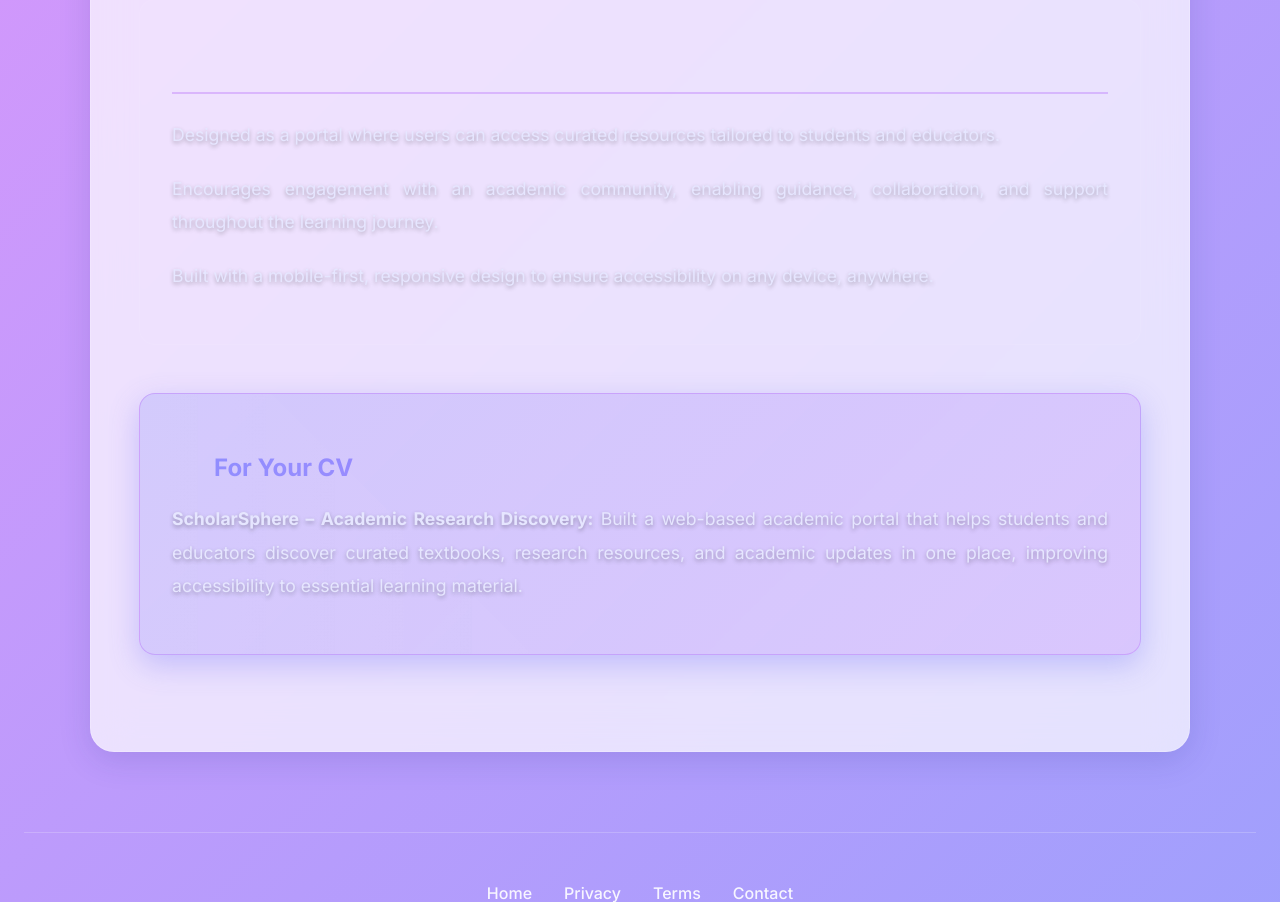
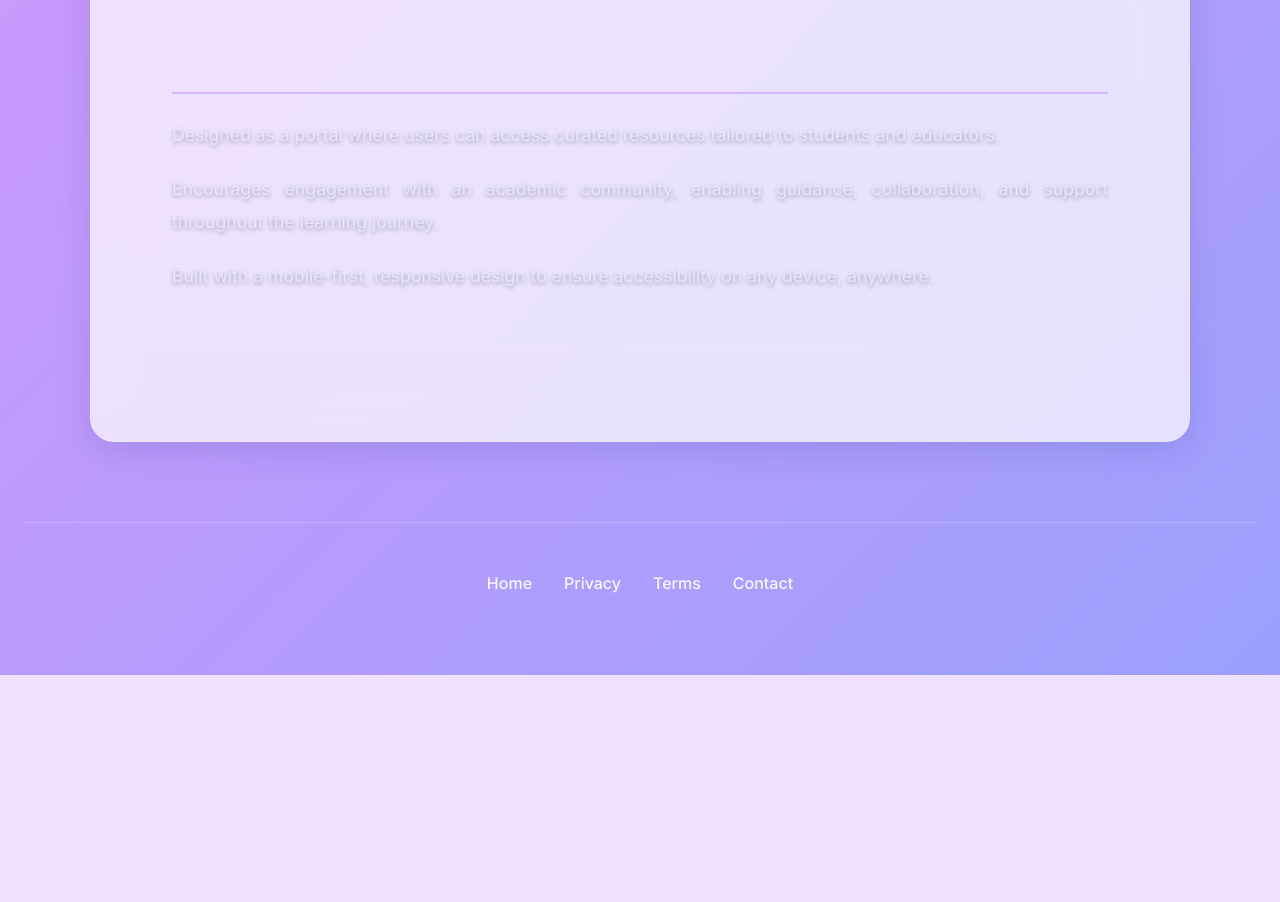
Before and after one commit to Shekhar18oct/Ai-searchEngine, a Flask app: page /about in a window 1280 px wide. Shown: the part 1436-2338 px from the top of the page. After the commit the page ends 2111 px from the top, so only its background shows below. Run offline with Flask 3, Linux system fonts and the light colour scheme; parts of the project's set-up code (start-up, migrations or seed data) failed here and were passed over.

Commit message:
Remove CV section from About page

```diff
--- a/src/templates/about.html
+++ b/src/templates/about.html
@@ -51,11 +51,6 @@
                 <p>Encourages engagement with an academic community, enabling guidance, collaboration, and support throughout the learning journey.</p>
                 <p>Built with a mobile-first, responsive design to ensure accessibility on any device, anywhere.</p>
             </div>
-
-            <div class="content-section highlight-box">
-                <h3><i class="fas fa-graduation-cap"></i> For Your CV</h3>
-                <p><strong>ScholarSphere – Academic Research Discovery:</strong> Built a web-based academic portal that helps students and educators discover curated textbooks, research resources, and academic updates in one place, improving accessibility to essential learning material.</p>
-            </div>
         </section>
 
         <footer class="footer">
```
